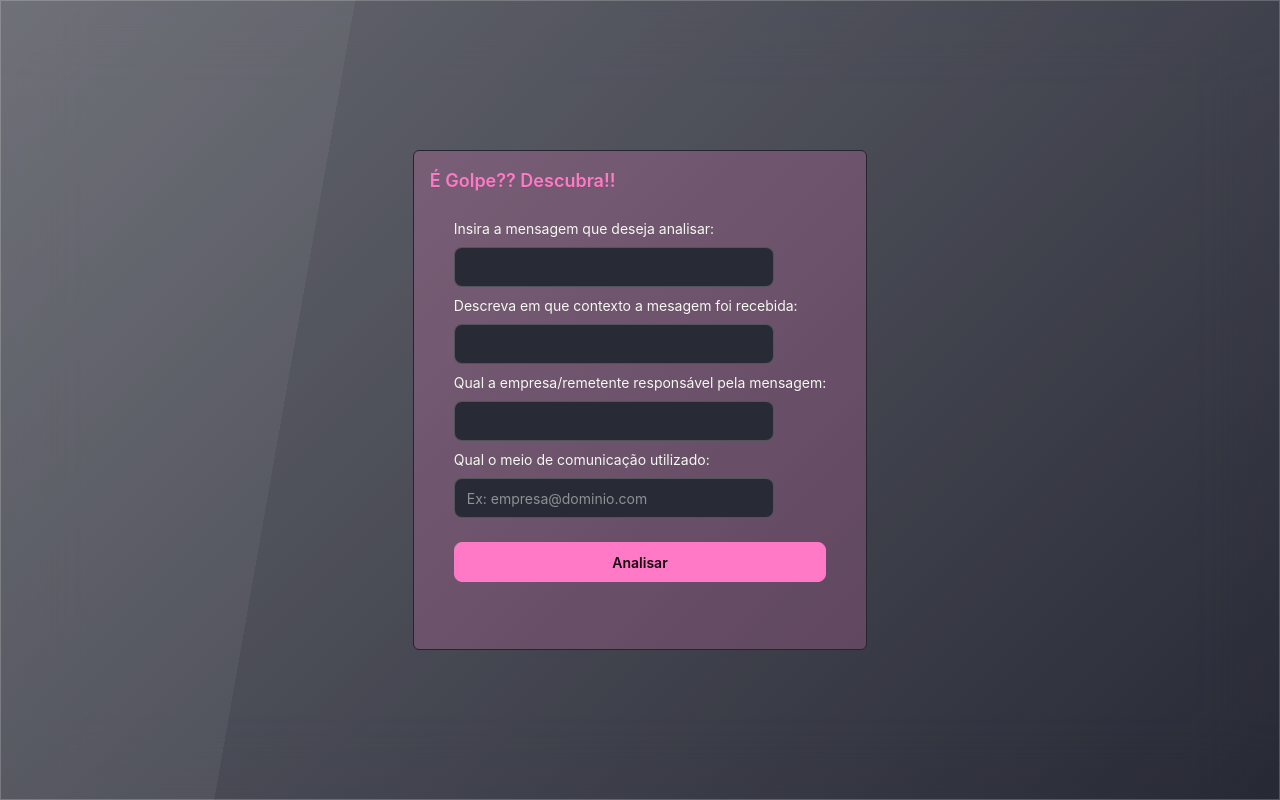
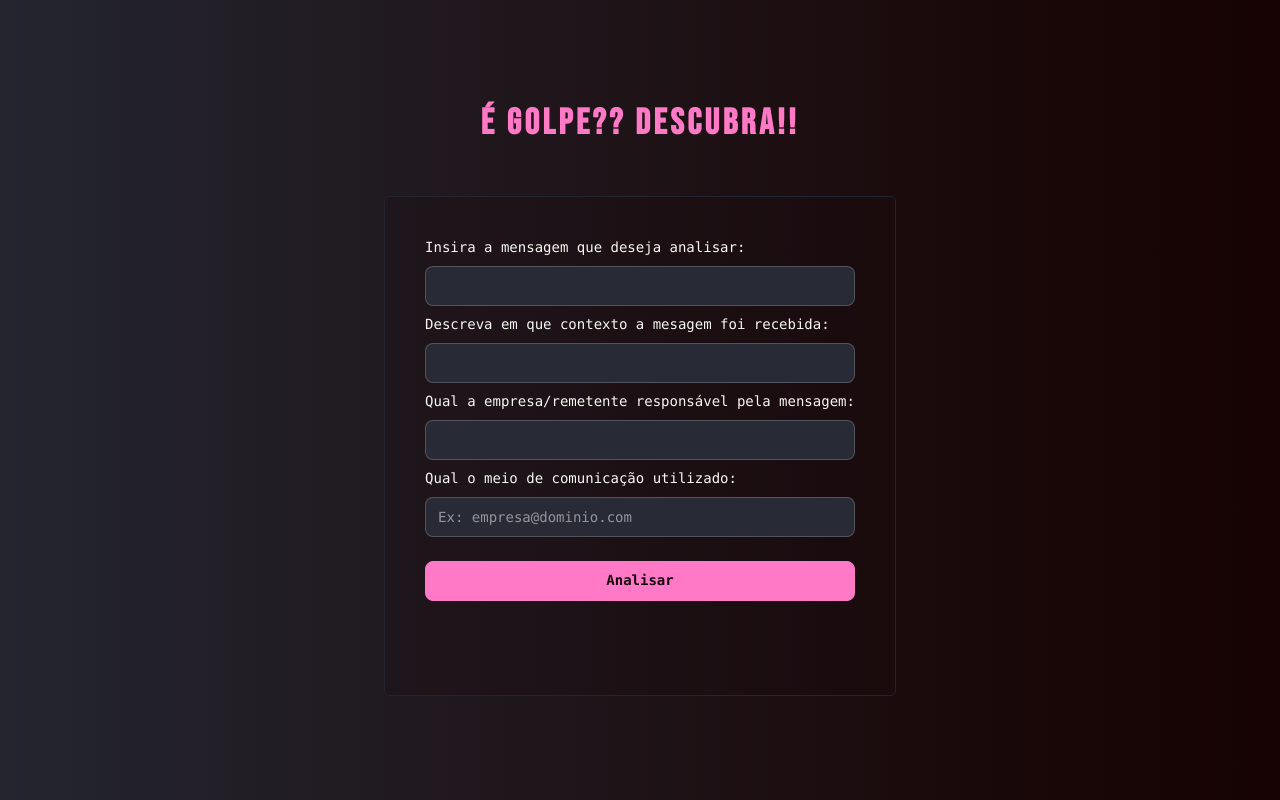
Before and after one commit to cauegz/detector-de-golpes, a React (Vite) app in the folder frontend/detector-de-golpes/: page / in a window 1280 px wide. Built offline with nearby package versions, Linux system fonts and the light colour scheme.

Commit message:
feat: adiciona customização de fontes e melhorias na interface do usuário

```diff
--- a/frontend/detector-de-golpes/index.html
+++ b/frontend/detector-de-golpes/index.html
@@ -5,6 +5,10 @@
     <link rel="icon" type="image/svg+xml" href="/favicon.svg" />
     <meta name="viewport" content="width=device-width, initial-scale=1.0" />
     <title>detector-de-golpes</title>
+    <link rel="preconnect" href="https://fonts.googleapis.com">
+    <link rel="preconnect" href="https://fonts.gstatic.com" crossorigin>
+    <link href="https://fonts.googleapis.com/css2?family=Bebas+Neue&display=swap" rel="stylesheet">
+
   </head>
   <body>
     <div id="root"></div>
--- a/frontend/detector-de-golpes/src/App.jsx
+++ b/frontend/detector-de-golpes/src/App.jsx
@@ -3,28 +3,26 @@ import { useState } from 'react'
 function App() {
 
   return (
-    <div className="glass min-h-screen flex justify-center items-center flex-col">
-      <div className='bg-primary/20 card-dash rounded-md border p-4 h-125'>
-        <div className='card-title text-primary'>
-         É Golpe?? Descubra!!
-        </div>
+    <div className="bg-gradient-to-r from-base-200 to-error-content text-primary-content min-h-screen flex justify-center items-center flex-col ">
+      <h1 className="text-primary text-2xl md:text-3xl lg:text-4xl font-bold mb-[4%] font-bebasneue tracking-widest">É Golpe?? Descubra!!</h1>
+      <div className='bg-primary-content/20 card-dash rounded-md border p-4 h-125 font-mono'>
         <div className='card-body'>
           <label htmlFor="mensagem" className="label text-base-content">
             Insira a mensagem que deseja analisar:
           </label>
-          <input type="text" className="input" id="mensagem" />
+          <input type="text" className="input w-full" id="mensagem" />
           <label htmlFor="contexto" className="label text-base-content">
             Descreva em que contexto a mesagem foi recebida:
           </label>
-          <input type="text" className="input" id="contexto" />
+          <input type="text" className="input w-full" id="contexto" />
           <label htmlFor="empresa" className="label text-base-content">
            Qual a empresa/remetente responsável pela mensagem:
           </label>
-          <input type="text" className="input" id="empresa" />
+          <input type="text" className="input w-full" id="empresa" />
           <label htmlFor="meioComunicacao" className="label text-base-content">
            Qual o meio de comunicação utilizado:
           </label>
-         <input type="text" placeholder="Ex: empresa@dominio.com" className="input" id="meioComunicacao" />
+         <input type="text" placeholder="Ex: empresa@dominio.com" className="input w-full placeholder:text-white/50" id="meioComunicacao" />
          <button className="btn btn-primary mt-4">Analisar</button>
         </div>
       </div>
--- a/frontend/detector-de-golpes/src/index.css
+++ b/frontend/detector-de-golpes/src/index.css
@@ -3,3 +3,7 @@
 @plugin "daisyui" {
   themes: all;
 }
+
+@theme {
+  --font-bebasneue: "Bebas Neue", sans-serif;
+}
--- a/frontend/detector-de-golpes/src/main.jsx
+++ b/frontend/detector-de-golpes/src/main.jsx
@@ -6,6 +6,7 @@ import App from './App.jsx'
 document.documentElement.setAttribute("data-theme", "dracula");
 
 
+
 createRoot(document.getElementById('root')).render(
   <StrictMode>
     <App />
```
